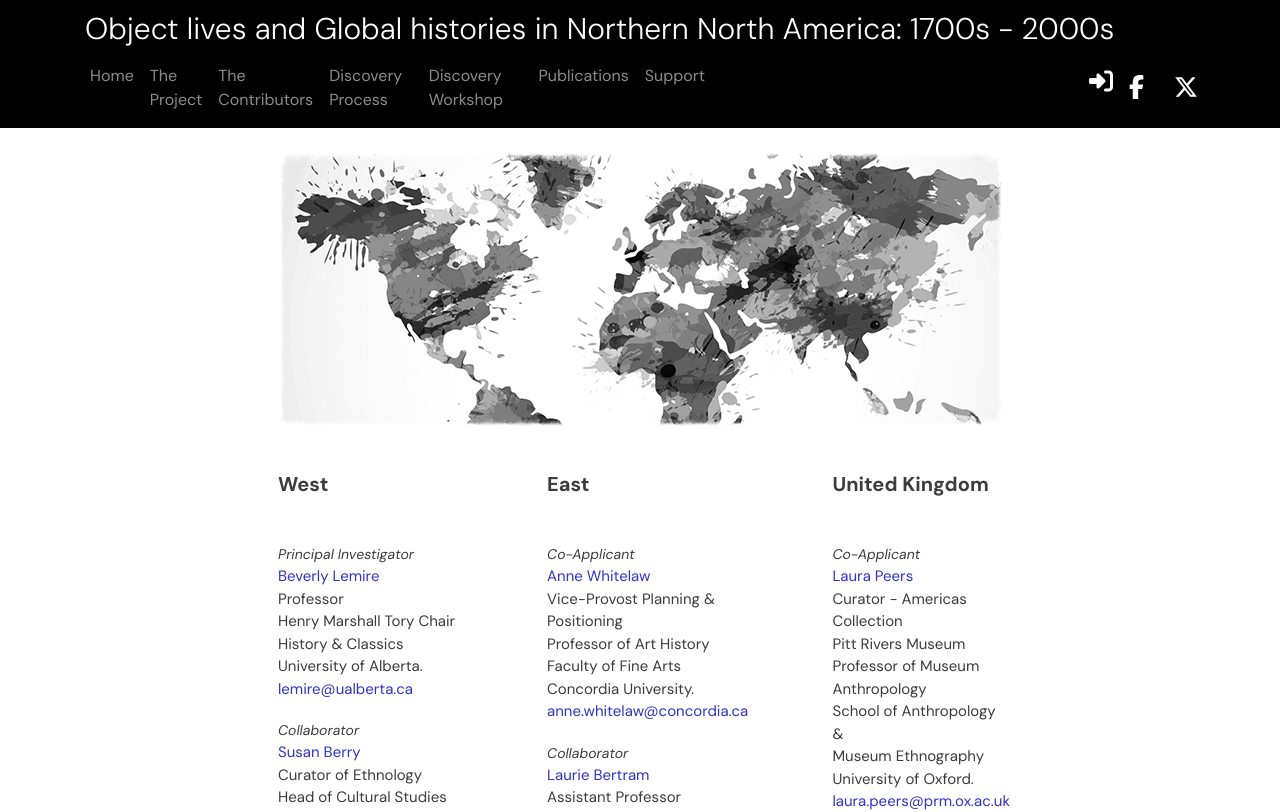
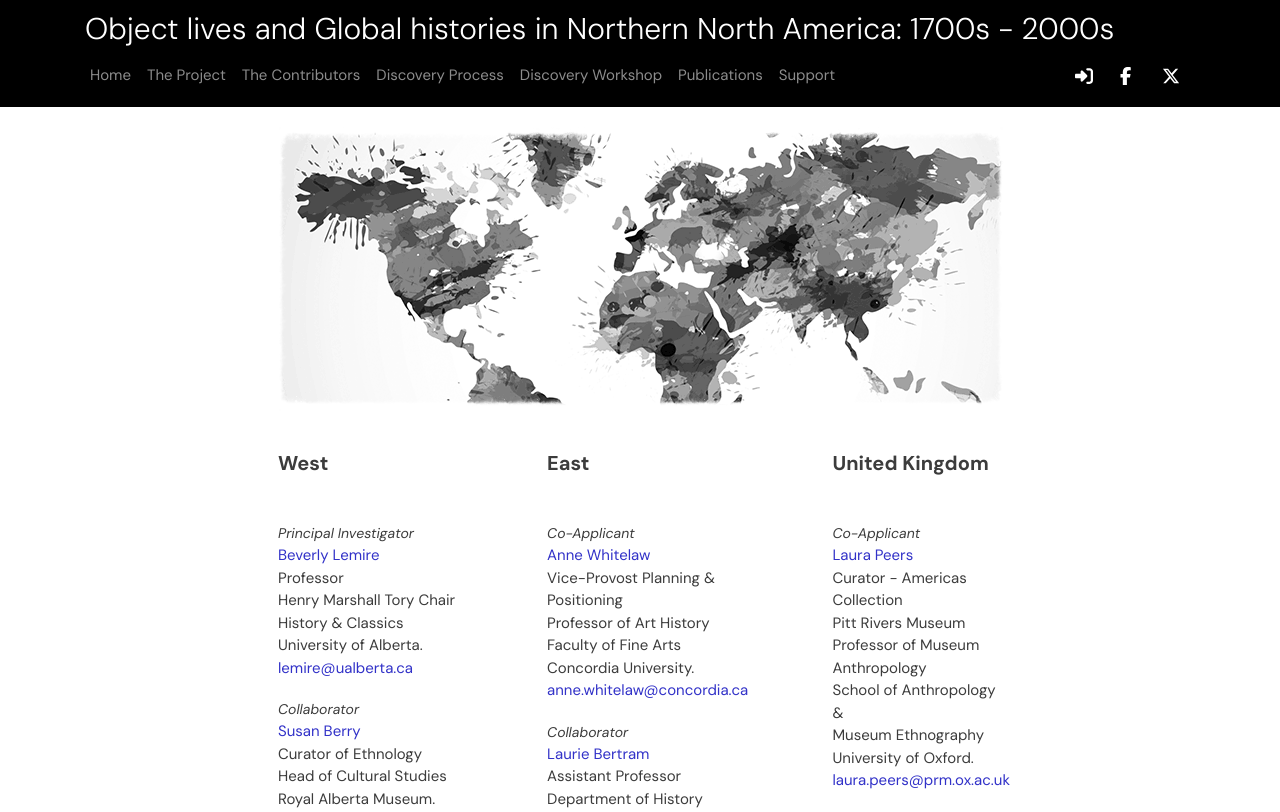
Before and after one commit to arcualberta/vue.object-lives, a Vue app in the folder object-lives/object-lives/: page /TheContributors in a window 1280 px wide. Shown: the top 812 px of the page. Built offline with nearby package versions, Linux system fonts and the light colour scheme.

Commit message:
Downloaded npm.authorization

```diff
--- a/object-lives/object-lives/package.json
+++ b/object-lives/object-lives/package.json
@@ -11,6 +11,7 @@
     "type-check": "vue-tsc --build --force"
   },
   "dependencies": {
+    "@arc/authorization": "^0.0.24",
     "@fortawesome/fontawesome-svg-core": "^6.5.2",
     "@fortawesome/free-brands-svg-icons": "^6.5.2",
     "@fortawesome/free-solid-svg-icons": "^6.5.2",
--- a/object-lives/object-lives/src/assets/variables.scss
+++ b/object-lives/object-lives/src/assets/variables.scss
@@ -22,4 +22,4 @@ $availableFontWeight: bold;
 $marginTop: 20px;
 $marginBottom: 40px;
 $minvalue: 0;
-$smallScreenBreakpoint: 540px;
+$smallScreenBreakpoint: 280px;
--- a/object-lives/object-lives/src/components/SiteHeader.vue
+++ b/object-lives/object-lives/src/components/SiteHeader.vue
@@ -105,10 +105,8 @@ h1 {
   display: inline-block;
   color: #fff;
   font-size: 24px;
-  margin-left: 23rem;
-}
-.login-icon {
-  margin-right: 0.5rem;
+  margin-left: 22.8rem;
+
 }
 
 .login-text {
@@ -123,7 +121,7 @@ h1 {
 
 .social-icon {
   color: #fff;
-  font-size: 24px;
+  font-size: 20px;
   transition: color 0.3s;
 
   &:hover {
@@ -131,7 +129,7 @@ h1 {
   }
 }
 
-@media (max-width: $smallScreenBreakpoint) {
+@media (min-width: 280px) and (max-width: 920px) {
   .login-link {
     margin-left: 0;
   }
@@ -148,6 +146,7 @@ h1 {
   .login-link {
     order: 3;
     font-size: 15px;
+
   }
 
   .login-text {
@@ -159,4 +158,70 @@ h1 {
   }
 }
 
+@media (min-width: 921px) and (max-width: 1025px) {
+  .login-link {
+    margin-left: 4rem;
+    font-size: 18px;
+  }
+
+  .nav-links {
+    order: 1;
+  }
+
+  .social-icons {
+    order: 2;
+    margin-left: 2px;
+    gap: 15px;
+
+    a {
+      font-size: 18px;
+    }
+  }
+
+  .login-link {
+    order: 3;
+  }
+
+
+  .nav-link {
+    white-space: nowrap;
+  }
+}
+
+@media (min-width: 1026px) and (max-width: 1280px) {
+  .login-link {
+    margin-left: 14rem;
+    margin-right: 1.2rem;
+    font-size: 18px;
+  }
+
+  .nav-links {
+    order: 1;
+    margin-right: auto;
+  }
+
+  .navbar {
+    font-size: 15px;
+  }
+
+
+  .social-icons {
+    order: 2;
+    margin-right: 2rem;
+
+    a {
+      font-size: 18px;
+    }
+
+    }
+
+  .login-link {
+    order: 3;
+  }
+
+  .nav-link {
+    white-space: nowrap;
+  }
+}
+
 </style>
--- a/object-lives/object-lives/src/views/ContributorsView.vue
+++ b/object-lives/object-lives/src/views/ContributorsView.vue
@@ -184,7 +184,7 @@
     text-align: left;
   }
 
-  @media (max-width: $smallScreenBreakpoint) {
+  @media (min-width: $smallScreenBreakpoint) and (max-width: 700px){
     .text-container {
       flex-direction: column;
       align-items: flex-start;
@@ -199,7 +199,8 @@
      img {
       aspect-ratio: 1.5/0.7;
       max-height: 30vh;
-      max-width: 70vh;
+      max-width: 45vh;
+
     }
   }
   }
```
Also changed, not shown: object-lives/object-lives/src/main.ts (+4 -6 lines), 2 other files (tests, documents, lock files or other folders).
